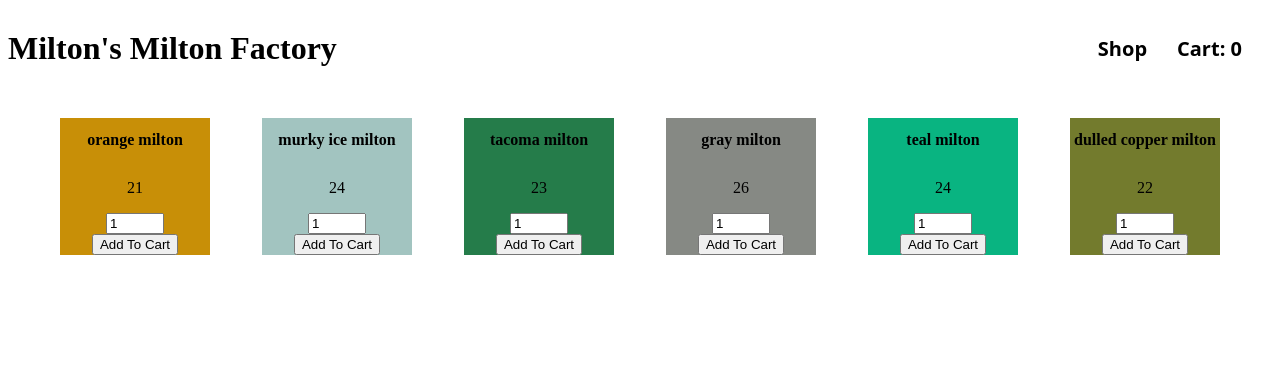
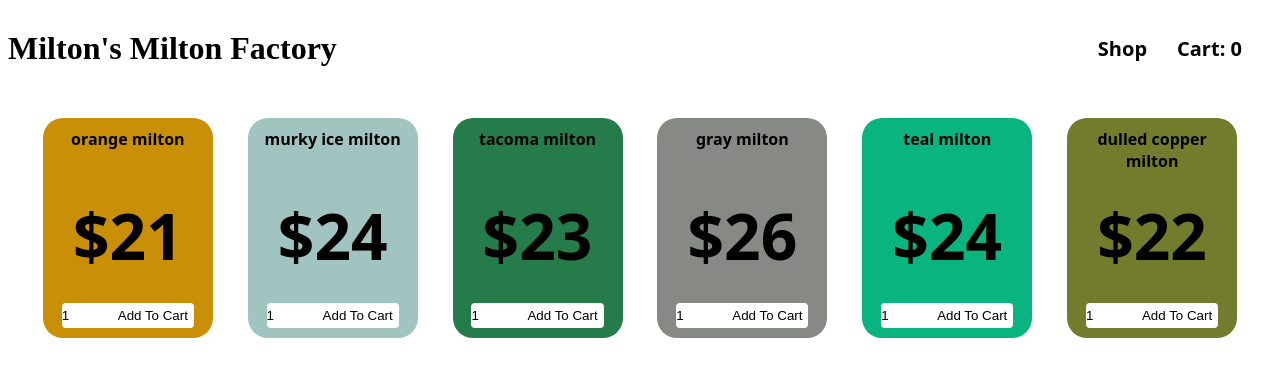
Before and after one commit to aTomWeaver/shopping-cart, a React (Create React App) app: page /shop in a window 1280 px wide. Shown: the top 376 px of the page. Built offline with nearby package versions, Linux system fonts and the light colour scheme.

Commit message:
update product style

```diff
--- a/src/components/Product.js
+++ b/src/components/Product.js
@@ -11,15 +11,17 @@ function Product({ name, price, color, addToCart }) {
 
   const resetQty = () => {
     let input = document.getElementById(`${name}-input`);
-    input.value = 1
+    input.value = 1;
     setQty(1);
   };
 
   return (
     <div className="product" style={{ background: color, width: "150px" }}>
       <h2>{name} milton</h2>
-      <p>{price}</p>
+      <div className="product-price">${price}</div>
+      <span>
         <input
+          className="product-qty"
           id={`${name}-input`}
           style={{ width: 50 }}
           type="number"
@@ -35,6 +37,7 @@ function Product({ name, price, color, addToCart }) {
         >
           Add To Cart
         </button>
+      </span>
     </div>
   );
 }
--- a/src/styles/Product.css
+++ b/src/styles/Product.css
@@ -1,7 +1,47 @@
 .product {
   display: flex;
+  height: 200px;
   flex-direction: column;
   text-align: center;
   align-items: center;
   justify-content: space-between;
+  border-radius: 20px;
+  padding: 10px;
+  font-family: Noto Sans, Helvetica, sans-serif;
 }
+
+.product h2 {
+  margin: 0px;
+  height: 50px;
+}
+
+.product button {
+  background-color: white;
+  border: none;
+  border-top-right-radius: 4px;
+  border-bottom-right-radius: 4px;
+  height: 25px
+}
+
+.product button:hover {
+  background-color: rgb(221, 221, 221);
+}
+
+.product button:active {
+  background-color: rgb(161, 161, 161);
+}
+
+.product-qty {
+  width: 10px;
+  height: 25px;
+  padding: 0px;
+  border: none;
+  border-top-left-radius: 4px;
+  border-bottom-left-radius: 4px;
+}
+
+.product-price {
+  font-size: 4em;
+  font-weight: bold;
+  margin-bottom: 10px;
+}
```
Lines whose indentation alone changed are shown as unchanged.
